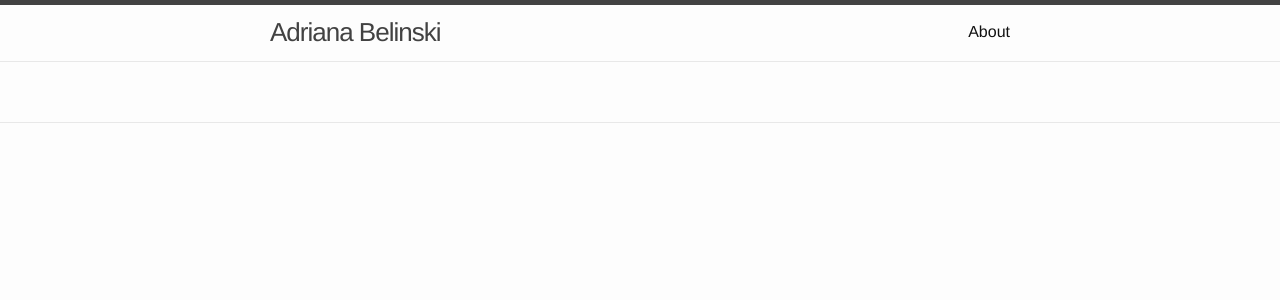
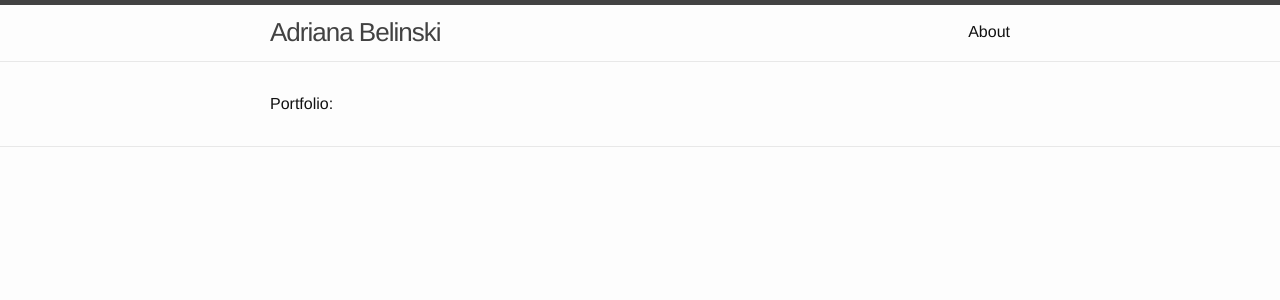
Before and after one commit to adrianabelinski/art-portfolio, a Jekyll site: the page built from index.md, in a window 1280 px wide. Shown: the top 300 px of the page. Built offline with Jekyll 4.4.1, drawn with Linux system fonts in a browser that asks for light colours.

Commit message:
display portfolio collection on home page

```diff
--- a/_layouts/home.html
+++ b/_layouts/home.html
@@ -4,4 +4,12 @@ layout: default
 
 <div class="home">
 
+Portfolio:
+
+{% for item in site.portfolio %}
+  <h2>{{ item.title }}</h2>
+  <p>{{ item.description }}</p>
+  <p><a href="{{ item.url }}">{{ item.title }}</a></p>
+{% endfor %}
+
 </div>
```
